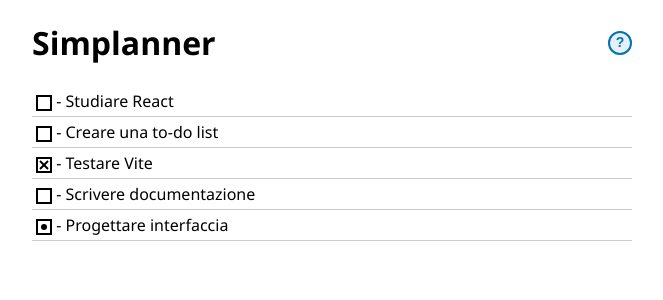
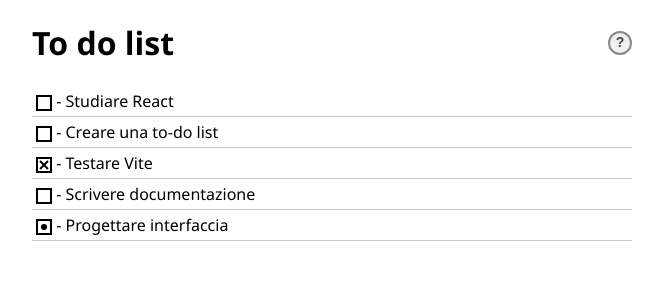
Before and after one commit to sensorario/quadrato, a React (Vite) app: page / in a window 1280 px wide. Shown: the top 300 px of the page, without its empty margins (308-971 px from the left). Built offline with nearby package versions, Linux system fonts and the light colour scheme.

Commit message:
feat(help): icona help in scala di grigi

```diff
--- a/src/App.jsx
+++ b/src/App.jsx
@@ -93,15 +93,15 @@ function App() {
   return (
     <div className="app-container">
       <h1 className="title-with-help">
-        Simplanner
+        To do list
         <span
           className="help-icon"
           title="Shortcut info"
           onClick={() => setShowHelp(true)}
         >
           <svg width="24" height="24" viewBox="0 0 24 24" style={{ verticalAlign: 'middle', display: 'inline-block' }}>
-            <circle cx="12" cy="12" r="11" fill="#e6f0fa" stroke="#0073b1" strokeWidth="2" />
-            <text x="12" y="16" textAnchor="middle" fontSize="14" fontFamily="Arial, Helvetica, sans-serif" fill="#0073b1">?</text>
+            <circle cx="12" cy="12" r="11" fill="#f0f0f0" stroke="#888" strokeWidth="2" />
+            <text x="12" y="16" textAnchor="middle" fontSize="14" fontFamily="Arial, Helvetica, sans-serif" fill="#444">?</text>
           </svg>
         </span>
       </h1>
```
